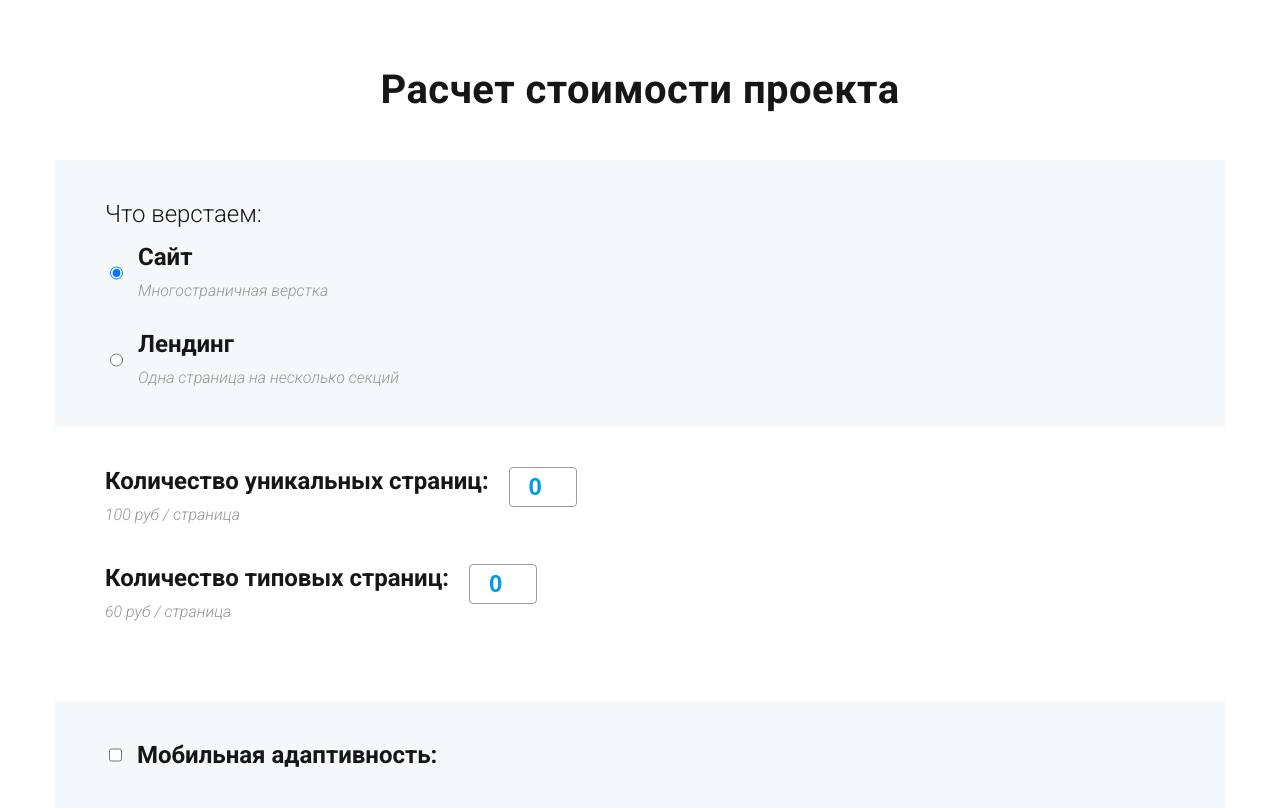
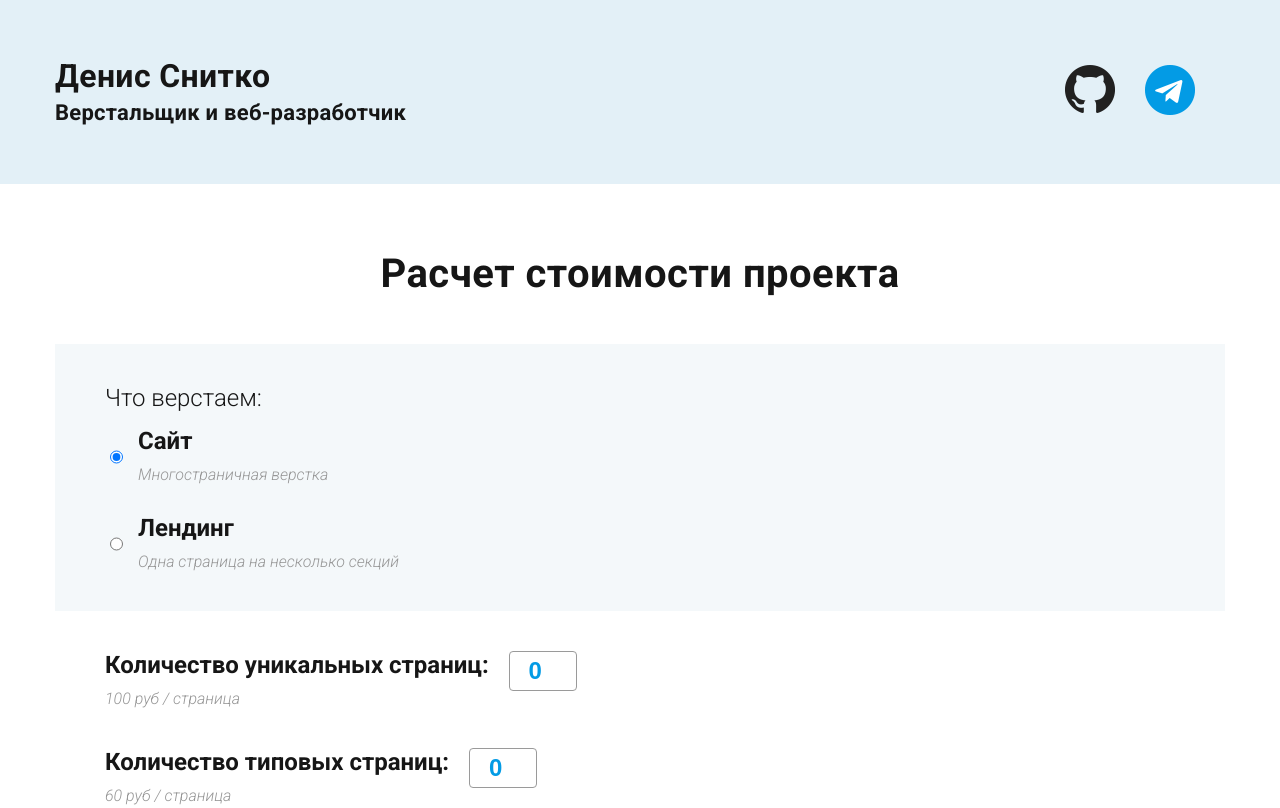
Before and after one commit to denis-snitko/denis-snitko.github.io, a plain HTML site: page index.html in a window 1280 px wide. Shown: the top 808 px of the page. Drawn offline with Linux system fonts and the light colour scheme.

Commit message:
Add header

```diff
--- a/index.html
+++ b/index.html
@@ -13,7 +13,7 @@
 
 <body>
 
-	<!-- <header class="header-inner">
+	<header class="header-inner">
 		<div class="container">
 			<div class="header-inner-row">
 
@@ -33,7 +33,7 @@
 
 			</div>
 		</div>
-	</header> -->
+	</header>
 
 	<article class="calc-wrapper">
 		<div class="container">
```
